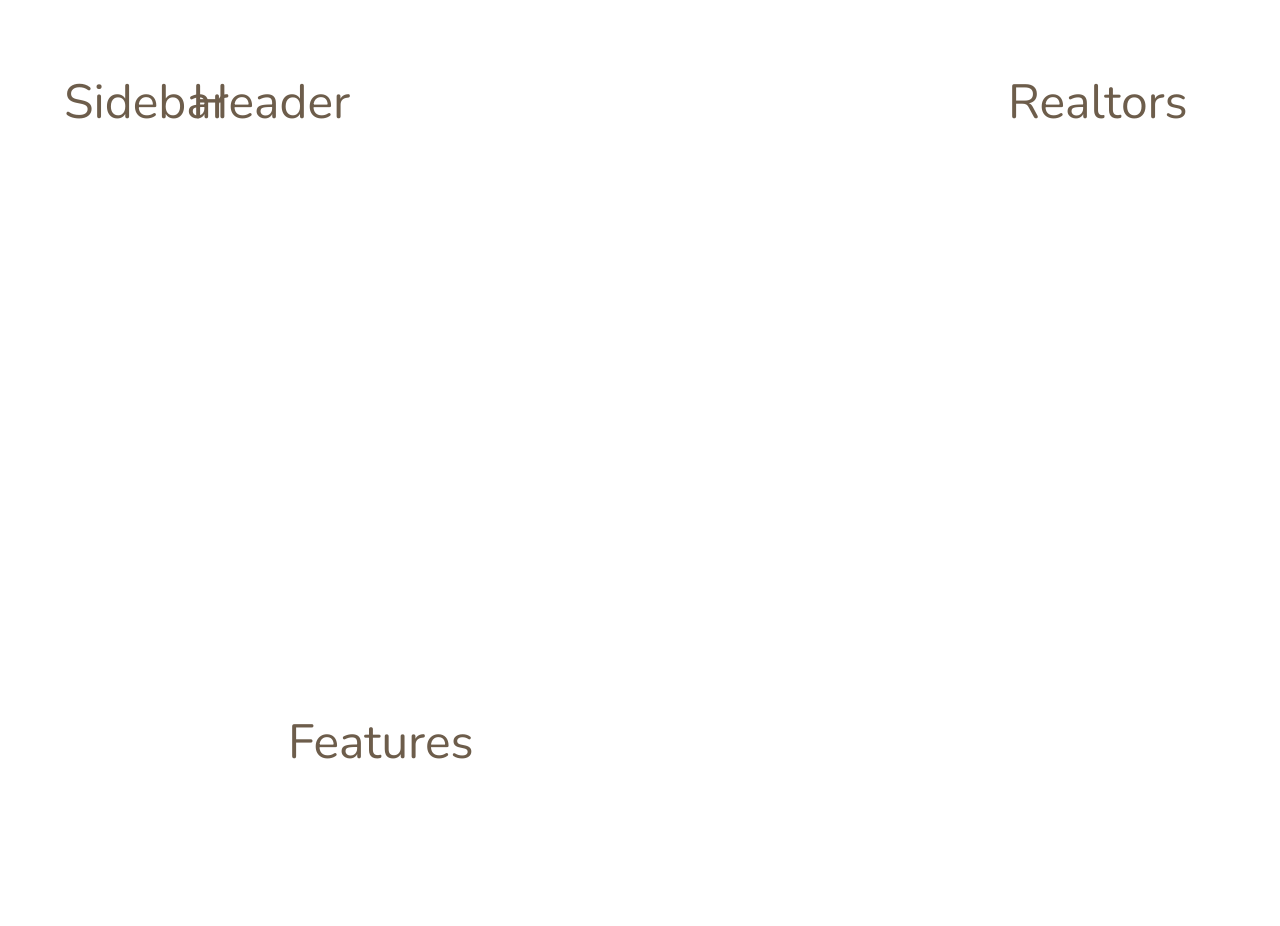
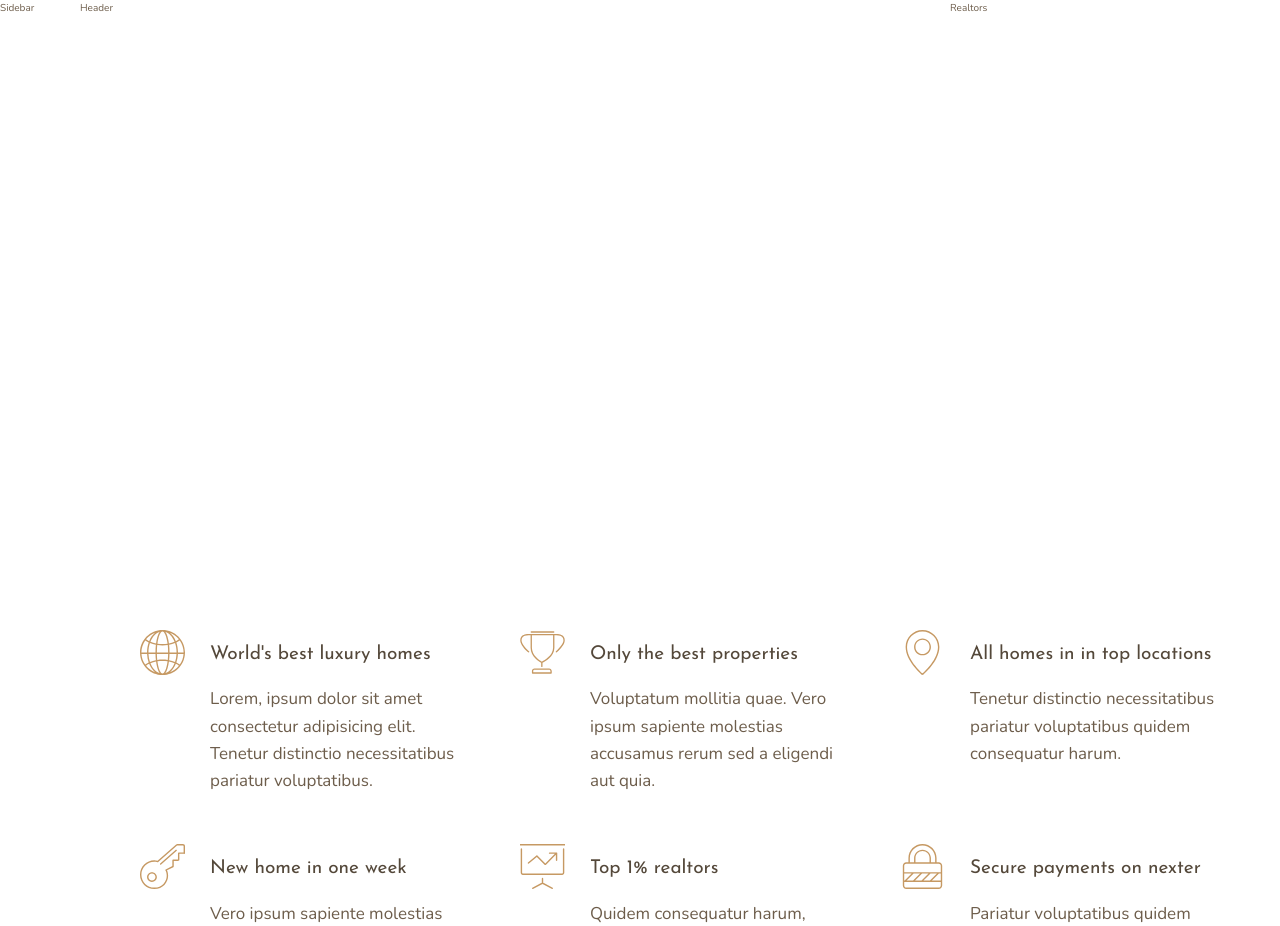
Before and after one commit to mohammadmaninang94/nexter, a React (Create React App) app: page / in a window 1280 px wide. Shown: the top 926 px of the page. Built offline with nearby package versions, Linux system fonts and the light colour scheme.

Commit message:
added feature component

```diff
--- a/src/App.js
+++ b/src/App.js
@@ -7,9 +7,6 @@ import StoryContent from './components/story-content/story-content.component';
 import SectionHomes from './components/section-homes/section-homes.component';
 import SectionGallery from './components/section-gallery/section-gallery.component';
 import Footer from './components/footer/footer.component';
-
-
-import './App.scss';
 
 const App = () => (
   <div className='container'>
--- a/src/App.scss
+++ /dev/null
@@ -1,17 +0,0 @@
-.container {
-  display: grid;
-  grid-template-rows: 80vh min-content 40vw repeat(3, min-content);
-  grid-template-columns:
-    [sidebar-start] 8rem [sidebar-end full-start]
-    minmax(6rem, 1fr)
-    [center-start] repeat(
-      8,
-      [col-start] minmax(min-content, 14rem) [col-end]
-    ) [center-end]
-    minmax(6rem, 1fr) [full-end];
-
-  & > * {
-    padding: 4rem;
-    font-size: 3rem;
-  }
-}
--- a/src/components/section-features/section-features.component.jsx
+++ b/src/components/section-features/section-features.component.jsx
@@ -2,7 +2,48 @@ import './section-features.styles.scss';
 
 const SectionFeatures = () => (
     <section className='features'>
-        Features
+        <div className='feature'>
+            <svg class="feature__icon">
+                <use xlinkHref="img/sprite.svg#icon-global"></use>
+            </svg>
+            <h4 className='heading-4 heading-4--dark'>World's best luxury homes</h4>
+            <p className='feature__text'>Lorem, ipsum dolor sit amet consectetur adipisicing elit. Tenetur distinctio necessitatibus pariatur voluptatibus.</p>
+        </div>
+        <div className='feature'>
+            <svg class="feature__icon">
+                <use xlinkHref="img/sprite.svg#icon-trophy"></use>
+            </svg>
+            <h4 className='heading-4 heading-4--dark'>Only the best properties</h4>
+            <p className='feature__text'>Voluptatum mollitia quae. Vero ipsum sapiente molestias accusamus rerum sed a eligendi aut quia.</p>
+        </div>
+        <div className='feature'>
+            <svg class="feature__icon">
+                <use xlinkHref="img/sprite.svg#icon-map-pin"></use>
+            </svg>
+            <h4 className='heading-4 heading-4--dark'>All homes in in top locations</h4>
+            <p className='feature__text'>Tenetur distinctio necessitatibus pariatur voluptatibus quidem consequatur harum.</p>
+        </div>
+        <div className='feature'>
+            <svg class="feature__icon">
+                <use xlinkHref="img/sprite.svg#icon-key"></use>
+            </svg>
+            <h4 className='heading-4 heading-4--dark'>New home in one week</h4>
+            <p className='feature__text'>Vero ipsum sapiente molestias accusamus rerum. Lorem, ipsum dolor sit amet consectetur adipisicing elit.</p>
+        </div>
+        <div className='feature'>
+            <svg class="feature__icon">
+                <use xlinkHref="img/sprite.svg#icon-presentation"></use>
+            </svg>
+            <h4 className='heading-4 heading-4--dark'>Top 1% realtors</h4>
+            <p className='feature__text'>Quidem consequatur harum, voluptatum mollitia quae. Tenetur distinctio necessitatibus pariatur voluptatibus.</p>
+        </div>
+        <div className='feature'>
+            <svg class="feature__icon">
+                <use xlinkHref="img/sprite.svg#icon-lock"></use>
+            </svg>
+            <h4 className='heading-4 heading-4--dark'>Secure payments on nexter</h4>
+            <p className='feature__text'>Pariatur voluptatibus quidem consequatur harum, voluptatum mollitia quae.</p>
+        </div>
     </section>
 );
 
--- a/src/components/section-features/section-features.styles.scss
+++ b/src/components/section-features/section-features.styles.scss
@@ -1,3 +1,27 @@
-.features{
-    grid-column: center-start / center-end;
+.features {
+  grid-column: center-start / center-end;
+
+  display: grid;
+  grid-template-columns: repeat(auto-fit, minmax(25rem, 1fr));
+  grid-gap: 6rem;
+  align-items: start;
 }
+
+.feature {
+  display: grid;
+  grid-template-columns: min-content 1fr;
+  grid-row-gap: 1.5rem;
+  grid-column-gap: 2.5rem;
+
+  &__icon {
+    width: 4.5rem;
+    height: 4.5rem;
+    grid-row: 1 / span 2;
+    transform: translateY(-1rem);
+    fill: var(--color-primary);
+  }
+
+  &__text {
+    font-size: 1.7rem;
+  }
+}
--- a/src/index.js
+++ b/src/index.js
@@ -1,8 +1,10 @@
 import React from 'react';
 import ReactDOM from 'react-dom';
-import './index.scss';
+
 import App from './App';
-import reportWebVitals from './reportWebVitals';
+// import reportWebVitals from './reportWebVitals';
+
+import './sass/main.scss';
 
 ReactDOM.render(
   <React.StrictMode>
@@ -14,4 +16,4 @@ ReactDOM.render(
 // If you want to start measuring performance in your app, pass a function
 // to log results (for example: reportWebVitals(console.log))
 // or send to an analytics endpoint. Learn more: https://bit.ly/CRA-vitals
-reportWebVitals();
+// reportWebVitals();
--- a/src/index.scss
+++ b/src/sass/_base.scss
@@ -1,21 +1,3 @@
-:root {
-  /* COLOR VARIABLES */
-  --color-primary: #c69963;
-  --color-primary-dark: #b28451;
-
-  --color-secondary: #101d2c;
-
-  --color-grey-light-1: #f9f7f6;
-  --color-grey-light-2: #aaa;
-
-  --color-grey-dark-1: #54483a;
-  --color-grey-dark-2: #6d5d4b;
-
-  /* FONT VARIABLES */
-  --font-primary: "Nunito", sans-serif;
-  --font-display: "Josefin Sans", sans-serif;
-}
-
 *,
 *::before,
 *::after {
@@ -26,7 +8,7 @@
 
 html {
   box-sizing: border-box;
-  font: 62.5; // 10px/16px = 62.5% -> 1rem = 10px
+  font-size: 62.5%; // 10px/16px = 62.5% -> 1rem = 10px
 }
 
 body {
--- /dev/null
+++ b/src/sass/_layout.scss
@@ -0,0 +1,12 @@
+.container {
+    display: grid;
+    grid-template-rows: 80vh min-content 40vw repeat(3, min-content);
+    grid-template-columns:
+      [sidebar-start] 8rem [sidebar-end full-start]
+      minmax(6rem, 1fr)
+      [center-start] repeat(
+        8,
+        [col-start] minmax(min-content, 14rem) [col-end]
+      ) [center-end]
+      minmax(6rem, 1fr) [full-end];
+  }
--- /dev/null
+++ b/src/sass/_typography.scss
@@ -0,0 +1,16 @@
+%heading {
+  font-family: var(--font-display);
+  font-weight: 400;
+}
+
+.heading-4 {
+  @extend %heading;
+  font-size: 1.9rem;
+
+  &--light {
+    color: var(--color-grey-light-1);
+  }
+  &--dark {
+    color: var(--color-grey-dark-1);
+  }
+}
--- a/src/sass/_variables.scss
+++ b/src/sass/_variables.scss
@@ -1,5 +1,23 @@
 // RESPONSIVE BREAKPOINTS
-$bp-largest: 75em;   // 1200px
-$bp-large: 62.5em;   // 1000px
-$bp-medium: 50em;    // 800px;
-$bp-small: 37.5em;    // 600px;
+$bp-largest: 75em; // 1200px
+$bp-large: 62.5em; // 1000px
+$bp-medium: 50em; // 800px;
+$bp-small: 37.5em; // 600px;
+
+:root {
+  /* COLOR VARIABLES */
+  --color-primary: #c69963;
+  --color-primary-dark: #b28451;
+
+  --color-secondary: #101d2c;
+
+  --color-grey-light-1: #f9f7f6;
+  --color-grey-light-2: #aaa;
+
+  --color-grey-dark-1: #54483a;
+  --color-grey-dark-2: #6d5d4b;
+
+  /* FONT VARIABLES */
+  --font-primary: "Nunito", sans-serif;
+  --font-display: "Josefin Sans", sans-serif;
+}
--- /dev/null
+++ b/src/sass/main.scss
@@ -0,0 +1,4 @@
+@import "variables";
+@import "typography";
+@import "base";
+@import "layout";
```
Also changed, not shown: 1 other file (tests, documents, lock files or other folders).
